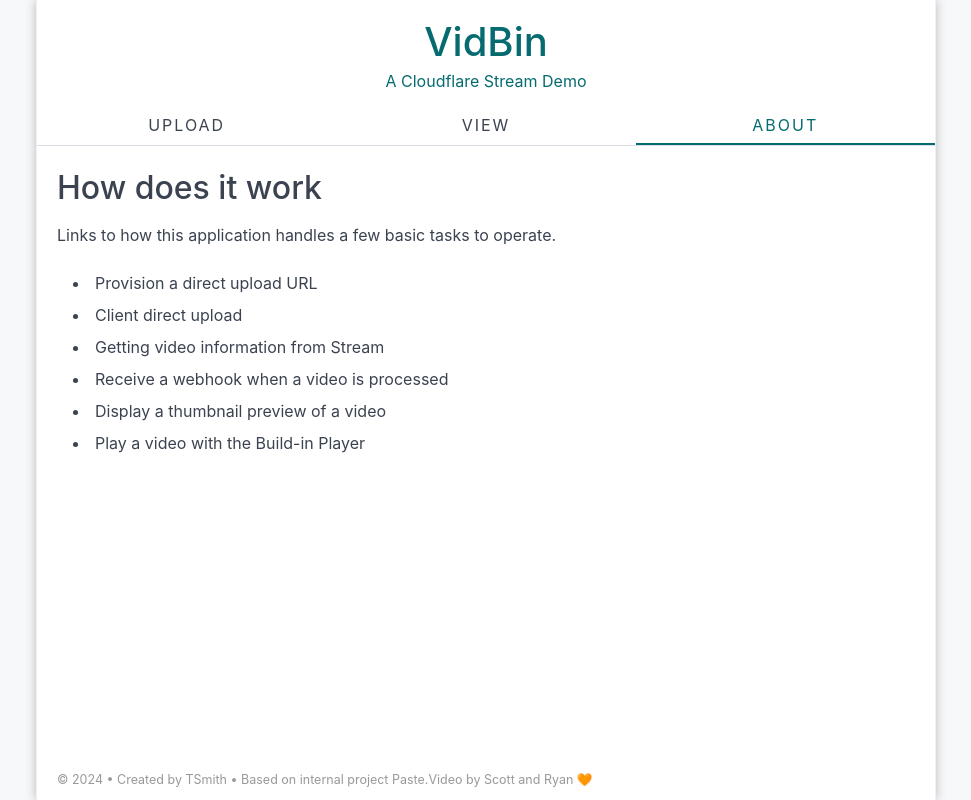
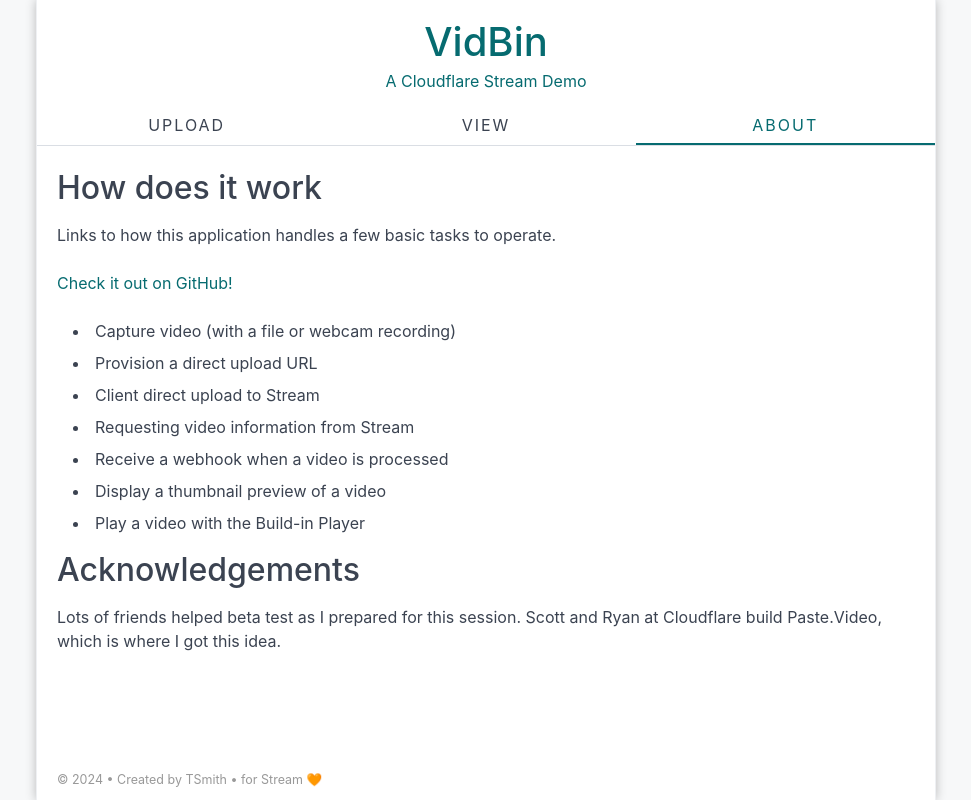
Before and after one commit to tsmith512/vidbin, a Next.js app: page /about in a window 1280 px wide. Shown: the whole page, without its empty margins (154-1125 px from the left). Built offline with nearby package versions, Linux system fonts and the light colour scheme.

Commit message:
Updates to readmes, cleanup

```diff
--- a/src/app/about/page.tsx
+++ b/src/app/about/page.tsx
@@ -4,14 +4,24 @@
       <div>
         <h2>How does it work</h2>
         <p>Links to how this application handles a few basic tasks to operate.</p>
+        <p>
+          <a href="https://github.com/tsmith512/vidbin">Check it out on GitHub!</a>
+        </p>
         <ul>
+          <li>Capture video (with a file or webcam recording)</li>
           <li>Provision a direct upload URL</li>
-          <li>Client direct upload</li>
-          <li>Getting video information from Stream</li>
+          <li>Client direct upload to Stream</li>
+          <li>Requesting video information from Stream</li>
           <li>Receive a webhook when a video is processed</li>
           <li>Display a thumbnail preview of a video</li>
           <li>Play a video with the Build-in Player</li>
         </ul>
+
+        <h2>Acknowledgements</h2>
+        <p>
+          Lots of friends helped beta test as I prepared for this session. Scott and Ryan
+          at Cloudflare build Paste.Video, which is where I got this idea.
+        </p>
       </div>
     </>
   );
--- a/src/app/layout.tsx
+++ b/src/app/layout.tsx
@@ -24,8 +24,8 @@
           </section>
           <main>{children}</main>
           <footer>
-            &copy; {new Date().getFullYear()} &bull; Created by TSmith &bull; Based on
-            internal project Paste.Video by Scott and Ryan 🧡
+            &copy; {new Date().getFullYear()} &bull; Created by TSmith &bull; for Stream
+            🧡
           </footer>
         </div>
       </body>
--- a/src/app/view/[id]/page.tsx
+++ b/src/app/view/[id]/page.tsx
@@ -93,9 +93,9 @@
         <>
           <p className="player-share-info">
             <i className="icon icon-link"></i>
-            Share:
+            Share: {' '}
             <a href={`${window.location.origin}/${window.location.pathname}`}>
-              { window.location.hostname + window.location.pathname }
+              {window.location.hostname + window.location.pathname}
             </a>
           </p>
           <div className="player-container">
--- a/src/components/WebcamForm.tsx
+++ b/src/components/WebcamForm.tsx
@@ -69,7 +69,7 @@
     }
 
     setFacingMode((old) => {
-      return (old === 'user') ? 'environment' : 'user';
+      return old === 'user' ? 'environment' : 'user';
     });
   };
 
@@ -82,7 +82,7 @@
 
     // We just had a facing mode change, setup the live preview again.
     setupLivePreview();
-  }, [facingMode])
+  }, [facingMode]);
 
   const stopRecording = (e: React.MouseEvent) => {
     e.preventDefault();
@@ -165,7 +165,7 @@
             >
               Start Recording
             </button>
-            { mediaSupports['facingMode'] && (
+            {mediaSupports['facingMode'] && (
               <button
                 className="btn btn-secondary"
                 onClick={switchCameras}
--- a/src/styles/main.scss
+++ b/src/styles/main.scss
@@ -28,7 +28,6 @@
 }
 
 header {
-
 }
 section,
 main {
```
Also changed, not shown: 1 other file (tests, documents, lock files or other folders).
